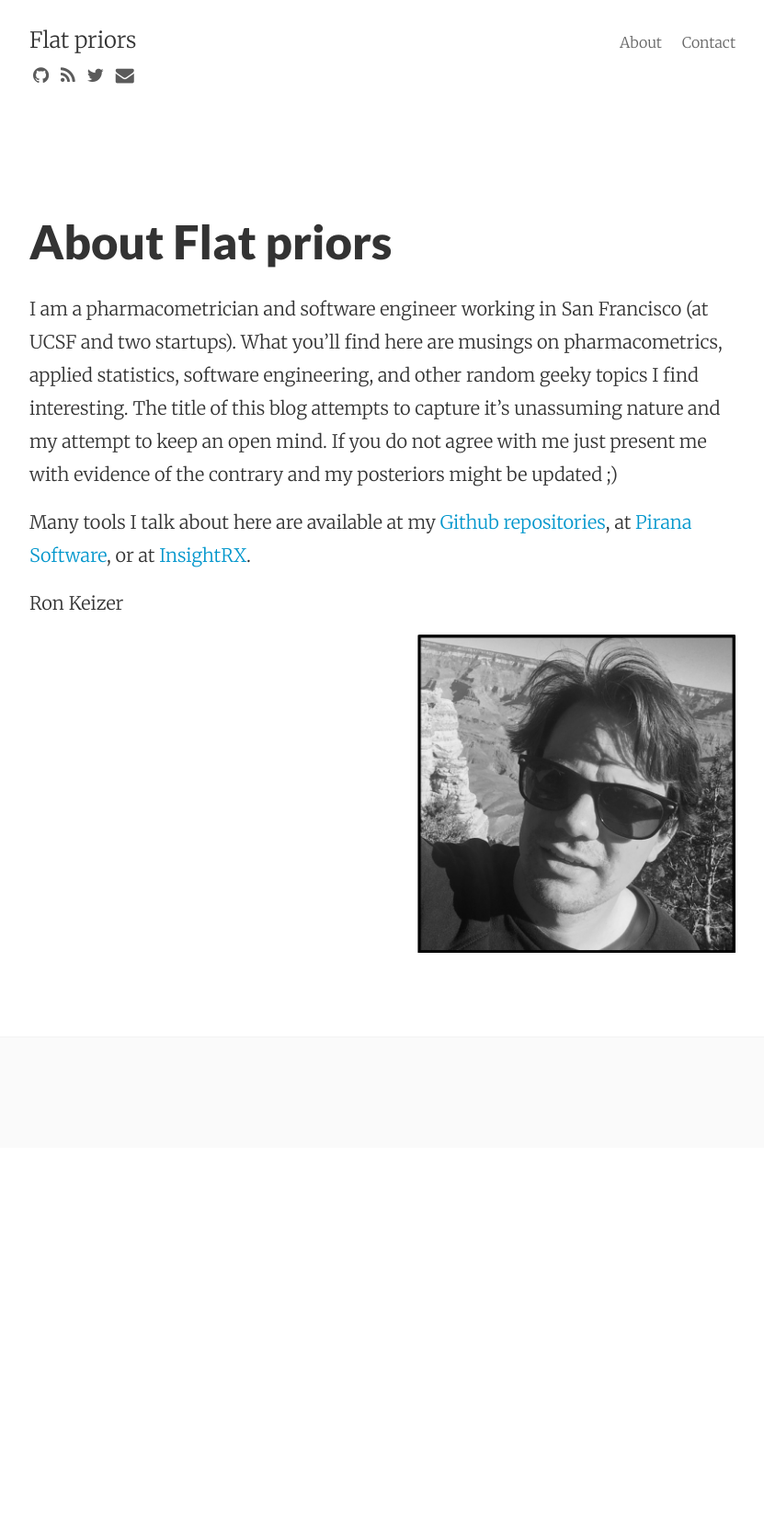
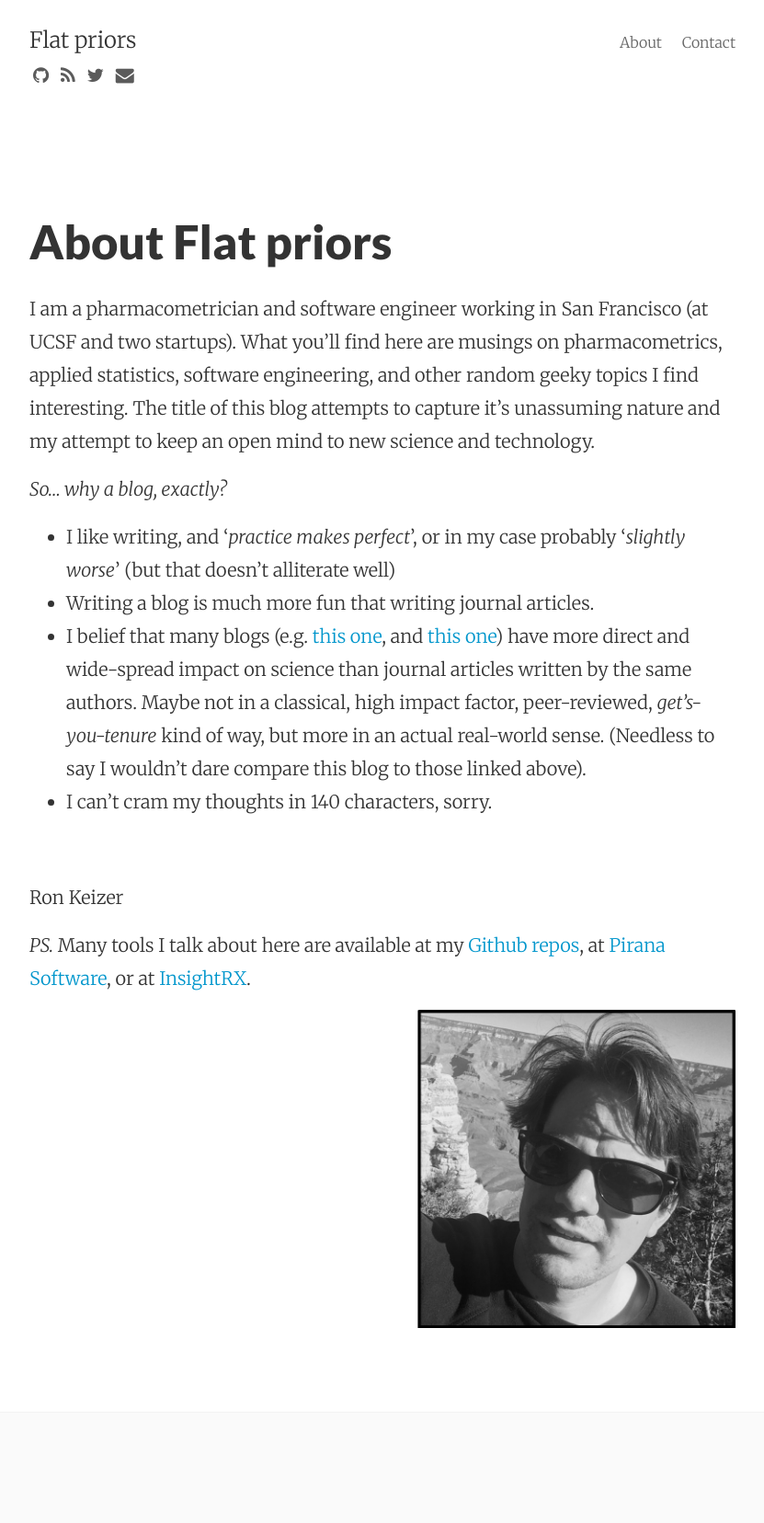
Before and after one commit to ronkeizer/ronkeizer.github.io, a Jekyll site: the page built from about.md, in a window 1280 px wide. Shown: the whole page at 92% size, without its empty margins (224-1055 px from the left). Built offline with Jekyll 4.4.1, drawn with Linux system fonts in a browser that asks for light colours; nearby versions of some CDN libraries; before the commit the page ends 1248 px from its top, so only the background shows below that.

Commit message:
added about page

```diff
--- a/about.md
+++ b/about.md
@@ -4,10 +4,27 @@ title: About Flat priors
 permalink: /about/
 ---
 
-I am a pharmacometrician and software engineer working in San Francisco (at UCSF and two startups). What you'll find here are musings on pharmacometrics, applied statistics, software engineering, and other random geeky topics I find interesting. The title of this blog attempts to capture it's unassuming nature and my attempt to keep an open mind. If you do not agree with me just present me with evidence of the contrary and my posteriors might be updated ;)
+I am a pharmacometrician and software engineer working in San
+Francisco (at UCSF and two startups). What you'll find here are
+musings on pharmacometrics, applied statistics, software engineering,
+and other random geeky topics I find interesting. The title of this
+blog attempts to capture it's unassuming nature and my attempt to keep
+an open mind to new science and technology.
 
-Many tools I talk about here are available at my [Github repositories](https://github.com/ronkeizer), at [Pirana Software](http://www.pirana-software.com), or at [InsightRX](http://www.insight-rx.com).
+_So... why a blog, exactly?_
+
+- I like writing, and '_practice makes perfect_', or in my case probably '_slightly worse_' (but that doesn't alliterate well)
+- Writing a blog is much more fun that writing journal articles.
+- I belief that many blogs (e.g. [this one](http://andrewgelman.com/), and [this one](http://www.michaeleisen.org/blog/)) have more direct and wide-spread impact on science than journal articles written by the same authors. Maybe not in a classical, high impact factor, peer-reviewed, _get's-you-tenure_ kind of way, but more in an actual real-world sense. (Needless to say I wouldn't dare compare this blog to those linked above).
+- I can't cram my thoughts in 140 characters, sorry.
+
+&nbsp;
 
 Ron Keizer
 
+_PS._ Many tools I talk about here are available at my [Github
+repos](https://github.com/ronkeizer), at [Pirana
+Software](http://www.pirana-software.com), or at
+[InsightRX](http://www.insight-rx.com).
+
 ![ron]({{ site.url }}/assets/ron.jpg)
```
Also changed, not shown: 3 other files.
